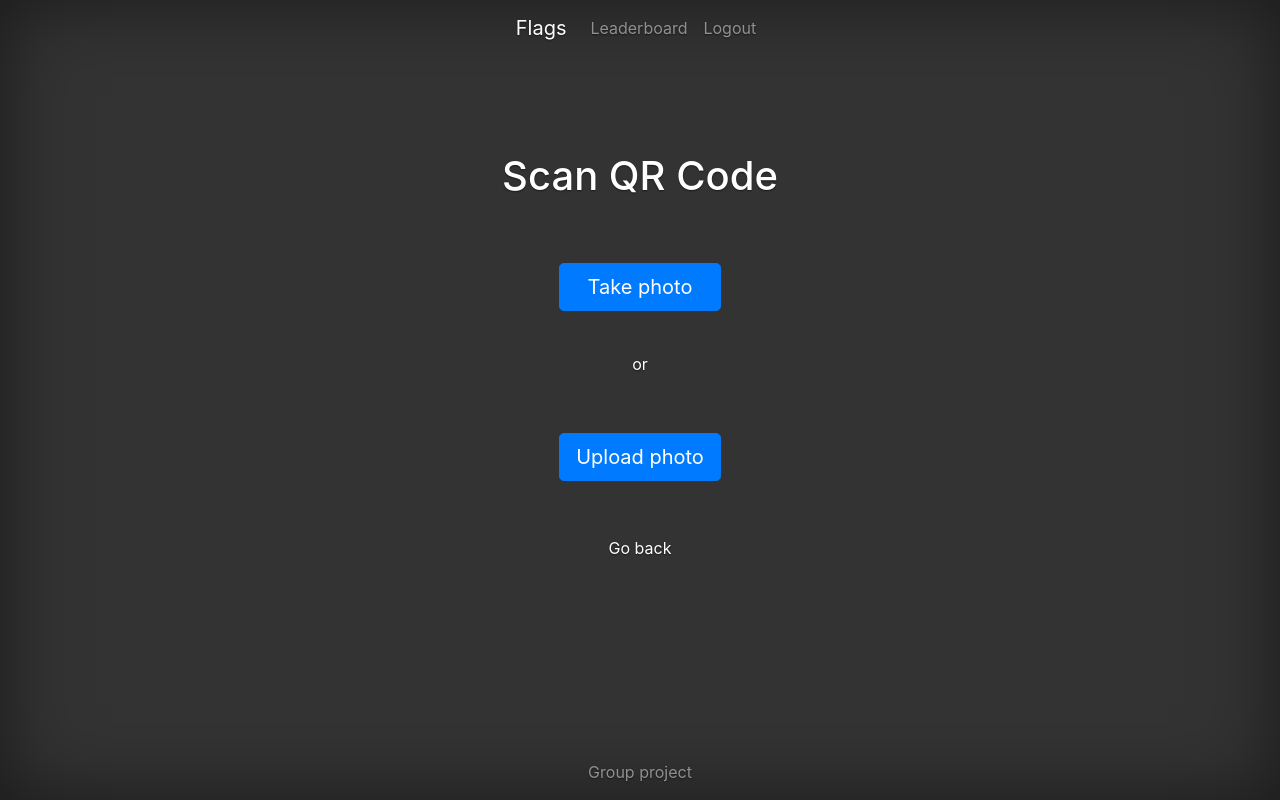
After one commit to fredericoricco-debug/groupproject, a Django app: page /scan in a window 1280 px wide. The commit adds this page. Run offline with Django 4.2, Linux system fonts and the light colour scheme; a user stored in the database is signed in; some libraries are stand-ins or nearby versions.

Commit message:
Created demo login and scan views

```diff
--- a/flags/ctf/templates/register.html
+++ b/flags/ctf/templates/register.html
@@ -35,6 +35,8 @@
       </div>
       <br>
       <button class="btn btn-lg btn-primary btn-block" type="submit">Register</button>
+      <br>
+      <a  style="overflow-wrap: anywhere; width: 300px;" href="signin">Already have an account? Sign in here.</a>
       <p class="mt-5 mb-3 text-muted">&copy; 2022</p>
     </form>
   </body>
--- /dev/null
+++ b/flags/ctf/templates/scan.html
@@ -0,0 +1,81 @@
+<!DOCTYPE html>
+{% load static %}
+<html>
+  <head>
+    <title>Flags</title>
+    <!--    Bootstap core CSS -->
+    <link rel="stylesheet" href="https://cdn.jsdelivr.net/npm/bootstrap@4.0.0/dist/css/bootstrap.min.css" integrity="sha384-Gn5384xqQ1aoWXA+058RXPxPg6fy4IWvTNh0E263XmFcJlSAwiGgFAW/dAiS6JXm" crossorigin="anonymous">
+    <!-- jQuery library -->
+    <script src="https://ajax.googleapis.com/ajax/libs/jquery/3.5.1/jquery.min.js"></script>
+    <!-- Latest compiled JavaScript -->
+    <script src="https://maxcdn.bootstrapcdn.com/bootstrap/3.4.1/js/bootstrap.min.js"></script>
+
+
+    <!--    Custom styles -->
+    <link rel="stylesheet" href="{% static 'css/styles.css' %}">
+
+    <meta name="viewport" content="width=device-width, initial-scale=1, shrink-to-fit=no">
+    <meta charset="utf-8">
+
+  </head>
+<body class="text-center">
+    <div class="outer-flex">
+      <header>
+        <nav class="navbar navbar-expand-lg navbar-dark">
+          <a class="navbar-brand" href="/">Flags</a>
+
+          <div class="collapse navbar-collapse" id="navbarSupportedContent">
+            <ul class="navbar-nav">
+              <li class="nav-item">
+                <a class="nav-link" href="leaderboard">Leaderboard</a>
+              </li>
+              <li class="nav-item">
+                <a class="nav-link" href="signout">Logout</a>
+              </li>
+            </ul>
+          </div>
+        </nav>
+      </header>
+
+      <div class="home-content">
+        <br>
+<!--        <iframe class="home-map" width="600" height="450" style="border:0" loading="lazy" allowfullscreen-->
+<!--                src="https://www.google.com/maps/embed/v1/view?zoom=16&center=50.7371%2C-3.5351&key=AIzaSyBbN1Zdz9LktJuPSF-ZioLqxW-P2dM_qFg">-->
+<!--        </iframe>-->
+
+        </script>
+
+<!--        <script src="https://www.google.com/maps/embed/v1/view?zoom=16&key=AIzaSyBbN1Zdz9LktJuPSF-ZioLqxW-P2dM_qFg"></script>-->
+
+        <script async defer src="https://maps.googleapis.com/maps/api/js?key=AIzaSyBbN1Zdz9LktJuPSF-ZioLqxW-P2dM_qFg&callback=initMap"></script>
+
+          <h1>Scan QR Code</h1>
+          <br>
+          <div class="scan-main-div">
+          <button type="button" class="btn btn-primary btn-lg">Take photo</button>
+          <p>or</p>
+          <button type="button" class="btn btn-primary btn-lg">Upload photo</button>
+          </div>
+          <br>
+
+          <a href="/">Go back</a>
+
+      </div>
+
+      <footer class="mastfoot">
+        <div class="inner">
+          <p>Group project</p>
+        </div>
+      </footer>
+
+
+        <!-- Bootstrap core JavaScript
+        ================================================== -->
+        <!-- Placed at the end of the document so the pages load faster -->
+        <script src="https://code.jquery.com/jquery-3.2.1.slim.min.js" integrity="sha384-KJ3o2DKtIkvYIK3UENzmM7KCkRr/rE9/Qpg6aAZGJwFDMVNA/GpGFF93hXpG5KkN" crossorigin="anonymous"></script>
+        <script>window.jQuery || document.write('<script src="../../assets/js/vendor/jquery-slim.min.js"><\/script>')</script>
+
+    </div>
+</body>
+
+</html>
--- a/flags/ctf/templates/signin.html
+++ b/flags/ctf/templates/signin.html
@@ -35,6 +35,8 @@
       </div>
       <br>
       <button class="btn btn-lg btn-primary btn-block" type="submit">Sign in</button>
+      <br>
+      <a href="register">Don't have an account? Register here.</a>
       <p class="mt-5 mb-3 text-muted">&copy; 2022</p>
     </form>
   </body>
--- a/flags/ctf/urls.py
+++ b/flags/ctf/urls.py
@@ -7,5 +7,7 @@ urlpatterns = [
     path('register', views.register, name='register'),
     path('signin', views.signin, name='signin'),
     path('', views.home, name='home'),
-    path('signout', views.signout, name='signout')
+    path('signout', views.signout, name='signout'),
+    path('leaderboard', views.leaderboard, name='leaderboard'),
+    path('scan', views.scan, name='scan')
 ]
--- a/flags/ctf/views.py
+++ b/flags/ctf/views.py
@@ -53,3 +53,13 @@ def signout(request):
     logout(request)
     messages.info(request, "You have succesfully logged out.")
     return redirect("signin")
+
+
+@login_required(login_url='signin')
+def leaderboard(request):
+    return render(request, 'leaderboard.html')
+
+
+@login_required(login_url='signin')
+def scan(request):
+    return render(request, 'scan.html')
--- a/flags/static/css/styles.css
+++ b/flags/static/css/styles.css
@@ -124,3 +124,16 @@ div.login-fields-container{
     height: 90px;
     justify-content: space-between;
 }
+
+/* SCAN PAGE */
+.scan-main-div {
+  display: flex;
+  height: 50%;
+  flex-direction: column;
+  justify-content: space-evenly;
+}
+
+.scan-main-div p {
+  display: block;
+  padding: 10px;
+}
```
Also changed, not shown: flags/ctf/templates/home.html (+6 -1 lines), flags/ctf/templates/leaderboard.html (added, +103 -0 lines).
